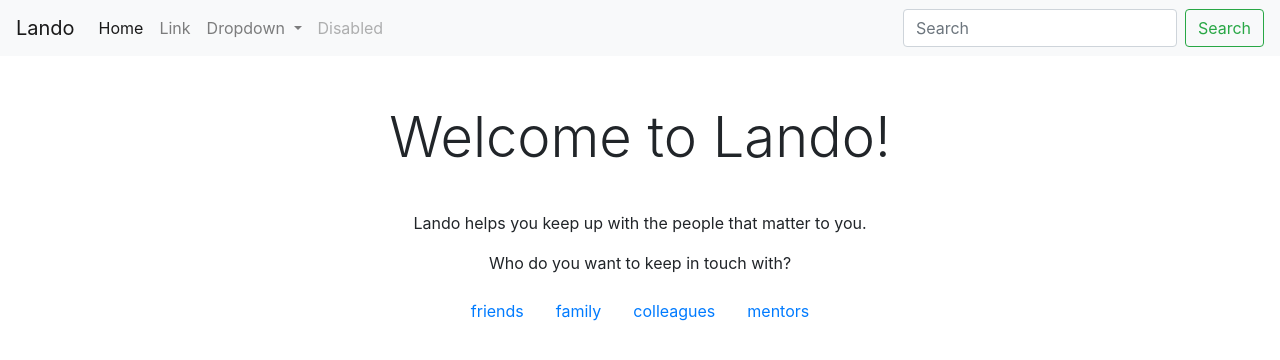
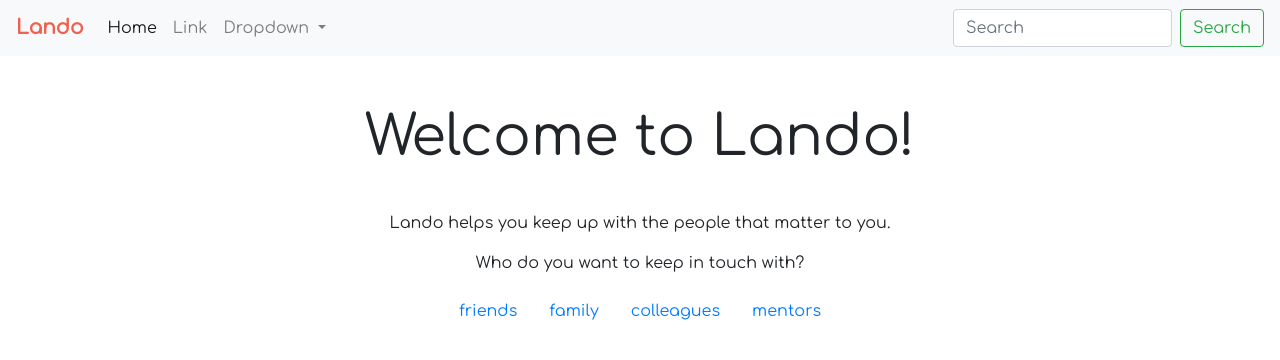
Before and after one commit to andrewychoi/lando-flask, a Flask app: page /home in a window 1280 px wide. Shown: the top 360 px of the page. Run offline with Flask 2, Linux system fonts and the light colour scheme; some libraries are stand-ins or nearby versions.

Commit message:
Style navbar to use Comfortaa font and logo

```diff
--- /dev/null
+++ b/lando/static/navbar.css
@@ -0,0 +1,13 @@
+.navbar .navbar-brand {
+	font-family: "Comfortaa", Helvetica, sans-serif;
+	color: #f06050;
+	font-weight: bold;
+}
+
+.navbar {
+	/*background-color: #f06050;*/
+}
+
+body {
+	font-family: "Comfortaa", Helvetica, sans-serif;
+}
--- a/lando/templates/navbar.html
+++ b/lando/templates/navbar.html
@@ -1,4 +1,8 @@
 {% extends "base.html" %}
+
+{% block css %}
+<link rel="stylesheet" type="text/css" href="{{ url_for("static", filename="navbar.css") }}">
+{% endblock %}
 
 {% block navbar %}
 <nav class="navbar navbar-expand-lg navbar-light bg-light">
@@ -26,9 +30,6 @@
 					<a class="dropdown-item" href="#">Something else here</a>
 				</div>
 			</li>
-			<li class="nav-item">
-				<a class="nav-link disabled" href="#" tabindex="-1" aria-disabled="true">Disabled</a>
-			</li>
 		</ul>
 		<form class="form-inline my-2 my-lg-0">
 			<input class="form-control mr-sm-2" type="search" placeholder="Search" aria-label="Search">
```
